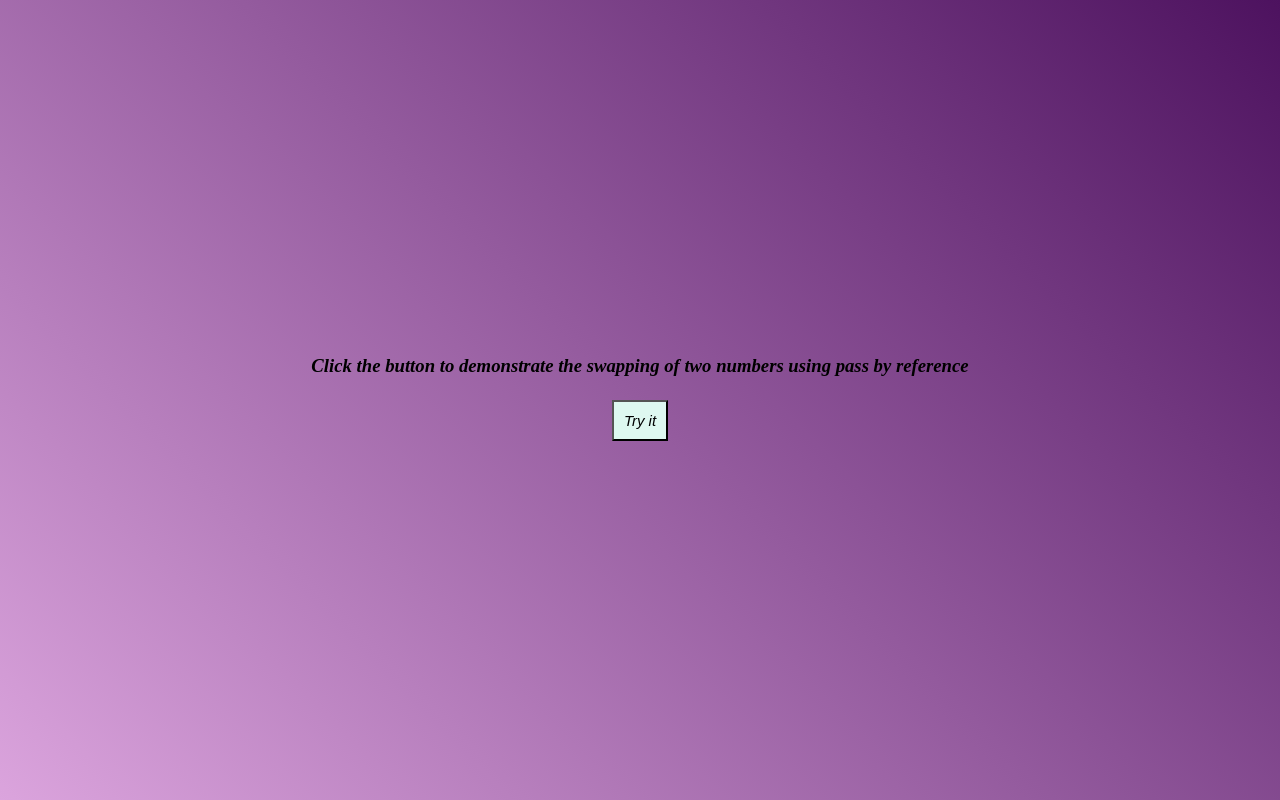
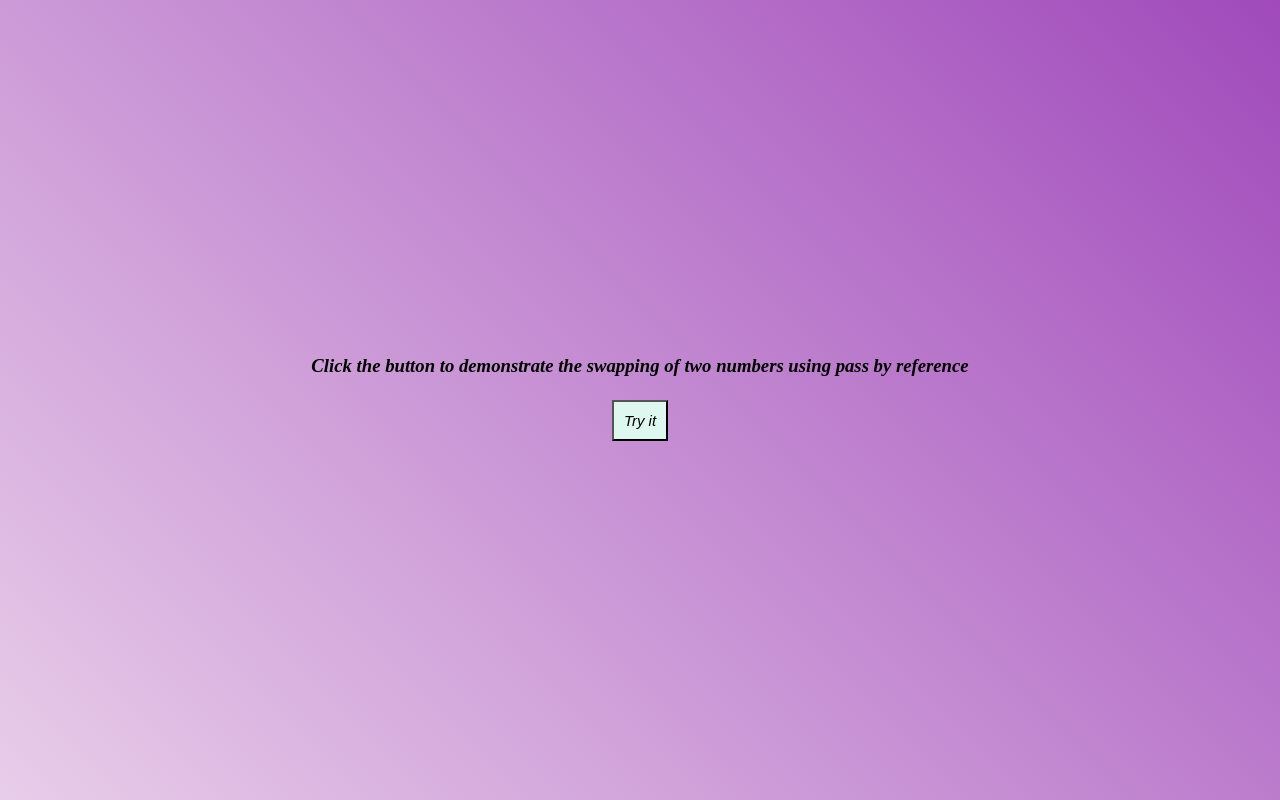
Before and after one commit to AnjaniSowmya/scx-day2-assignment1-swapping-two-numbers-using-pass-by-reference, a plain HTML site: page index.html in a window 1280 px wide. Drawn offline with Linux system fonts and the light colour scheme.

Commit message:
Update styles.css

```diff
--- a/styles.css
+++ b/styles.css
@@ -2,7 +2,7 @@ body{
 
     margin: 0;
     padding: 0;
-    background: linear-gradient(45deg,#dba4dd,#4d125f);
+    background: linear-gradient(45deg,#e8cde9,#a04abb);
     height: 100vh;
     width: 100%;
     display: flex;
```
